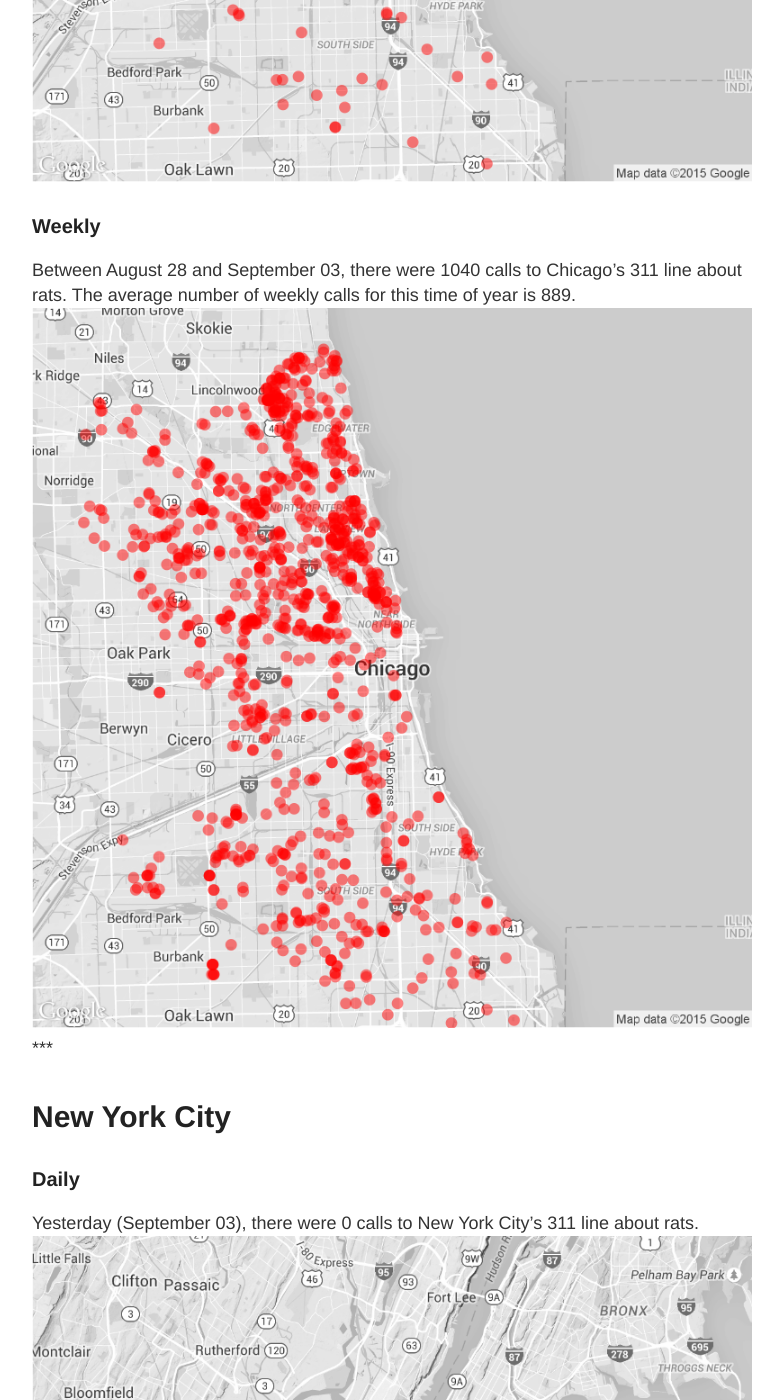
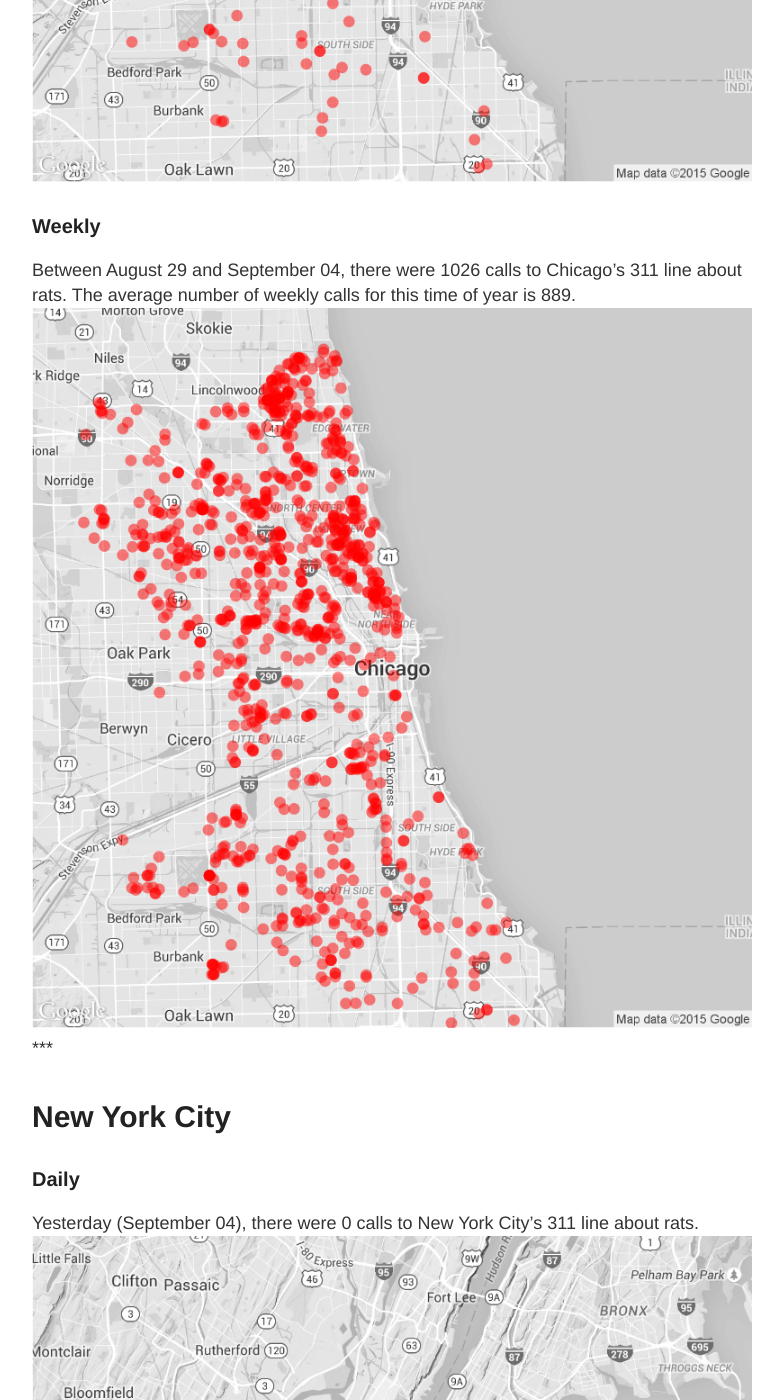
Before and after one commit to DanielHadley/ratmaps, a Jekyll site: the page built from daily.md, in a window 1280 px wide and 1400 px high, scrolled down 1033 px. Shown: the whole window, without its empty margins (248-1031 px from the left). Built offline with Jekyll 4.4.1, drawn with Linux system fonts in a browser that asks for light colours; comment, search, counter and statistics services are not loaded; some of the changed text lies outside the part shown.

Commit message:
Daily Maps

```diff
--- a/daily.md
+++ b/daily.md
@@ -15,22 +15,22 @@
 
 ### Daily
 
-Yesterday (September 03), there were 169 calls to Chicago's 311 line about rats.
+Yesterday (September 04), there were 147 calls to Chicago's 311 line about rats.
 ![Chicago rat calls to 311 weekly map]({{ site.cityimages }}/daily/Chicago_Rat_Map_Daily.png)
 
 ### Weekly
-Between August 28 and September 03, there were 1040 calls to Chicago's 311 line about rats. The average number of weekly calls for this time of year is 889.
+Between August 29 and September 04, there were 1026 calls to Chicago's 311 line about rats. The average number of weekly calls for this time of year is 889.
 ![Chicago rat calls to 311 weekly map]({{ site.cityimages }}/daily/Chicago_Rat_Map_Weekly.png)
 ***
 # New York City <a id="nyc"><a>
 
 ### Daily
 
-Yesterday (September 03), there were 0 calls to New York City's 311 line about rats.
+Yesterday (September 04), there were 0 calls to New York City's 311 line about rats.
 ![NYC rat calls to 311 weekly map]({{ site.cityimages }}/daily/NYC_Rat_Map_Daily.png)
 
 ### Weekly
-Between August 28 and September 03, there were 0 calls to New York City's 311 line about rats. The average number of weekly calls for this time of year is 257.
+Between August 29 and September 04, there were 0 calls to New York City's 311 line about rats. The average number of weekly calls for this time of year is 257.
 ![NYC rat calls to 311 weekly map]({{ site.cityimages }}/daily/NYC_Rat_Map_Weekly.png)
 
 Each red dot represents one call about a rat seen in that location. The dots are transparent, so multiple calls from one location will be seen as a solid dot. The usual caveats apply: more calls do not necessarily mean that there are more rats in that location than other parts of the city. A cluster of dots could indicate that one resident is unusually vocal about rodents in his or her neighborhood. Also, more densely populated neighborhoods tend to make more calls to 311.
```
Also changed, not shown: images/pages/daily/Chicago_Rat_Map_Daily.png, images/pages/daily/Chicago_Rat_Map_Weekly.png.
